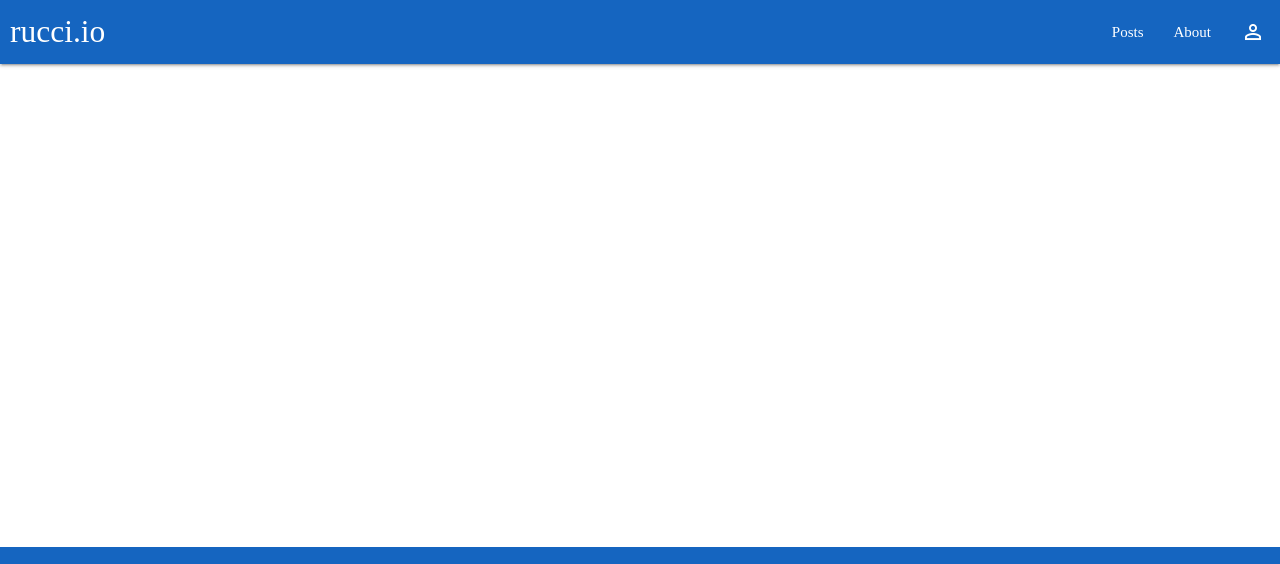
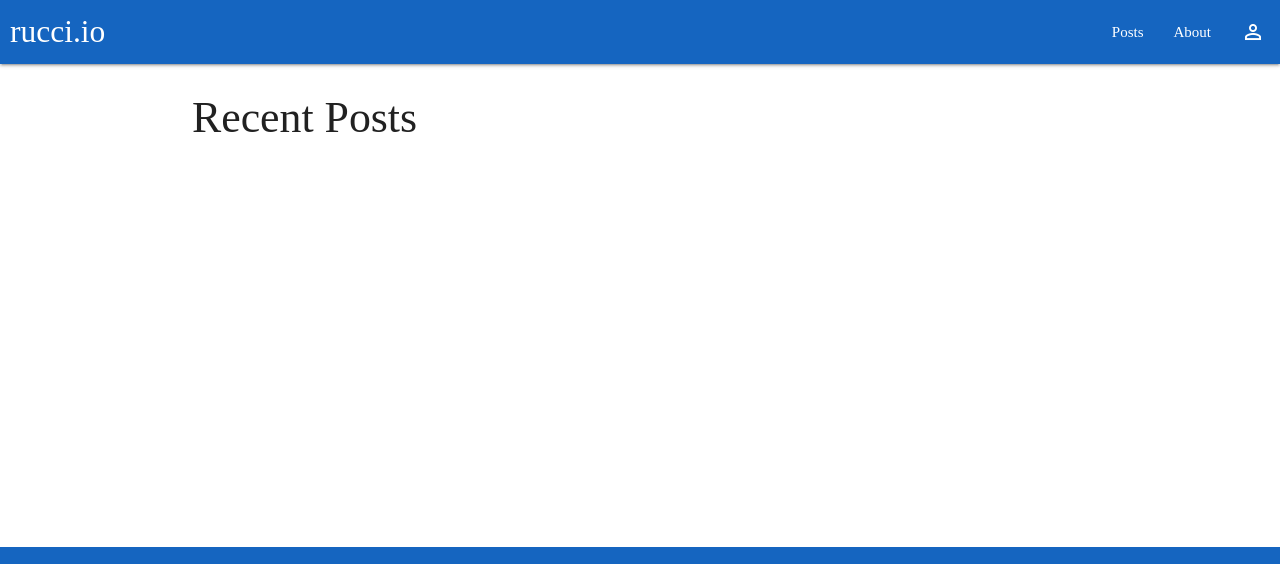
Before and after one commit to nicholasrucci/blog, a plain HTML site: page public/index.html in a window 1280 px wide. Shown: the top 564 px of the page. Drawn offline with nearby package versions, Linux system fonts and the light colour scheme; no server answers; a script that the page names is missing.

Commit message:
rename files

```diff
--- a/public/index.html
+++ b/public/index.html
@@ -29,6 +29,7 @@
     </nav>
 
     <div class="container">
+      <h3>Recent Posts</h3>
       <div class="row">
         <div id="posts-container" class="col m12 m8">
           <div class="card blue-grey darken-2">
```
Also changed, not shown: public/indexAjaxRequest.js (renamed from public/ajaxRequest.js).
